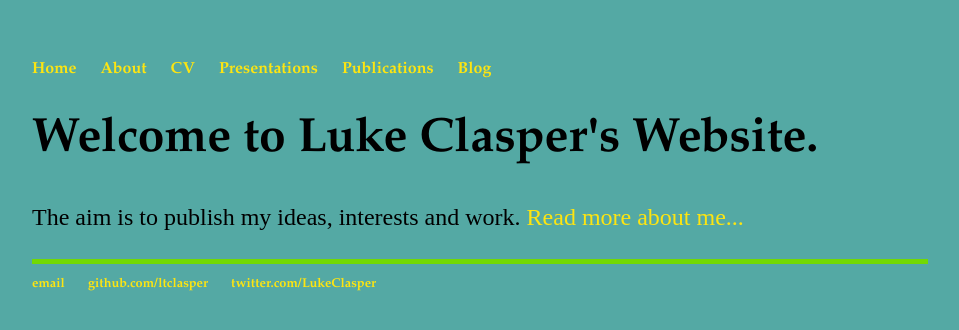
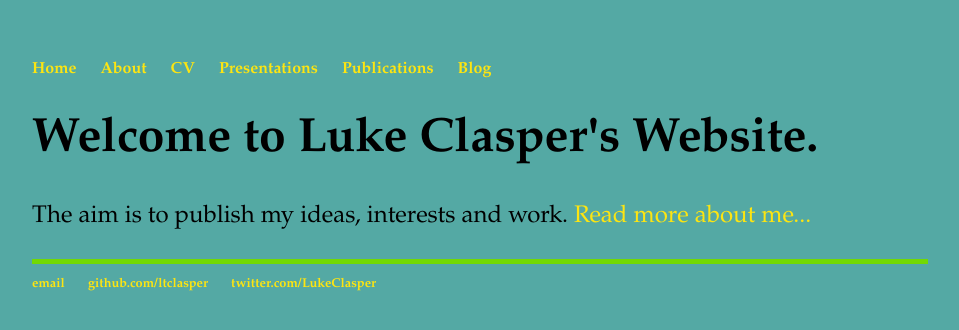
Before and after one commit to ltclasper/ltclasper.github.io, a Jekyll site: the page built from index.html, in a window 1280 px wide. Shown: the top 330 px of the page, without its empty margins (160-1119 px from the left). Built offline with Jekyll 4.4.1, drawn with Linux system fonts in a browser that asks for light colours.

Commit message:
Update main.css

```diff
--- a/css/main.css
+++ b/css/main.css
@@ -28,6 +28,7 @@ p {
     font-size: 1.5em;
     line-height: 1.4em;
     color: #000000;
+    font-family:'Palatino';
 
 
 }
@@ -39,6 +40,7 @@ footer {
 ul.posts {
     margin: 20px auto 40px;
     font-size: 1.5em;
+    font-family:'Palatino';
 }
 
 ul.posts li {
```
